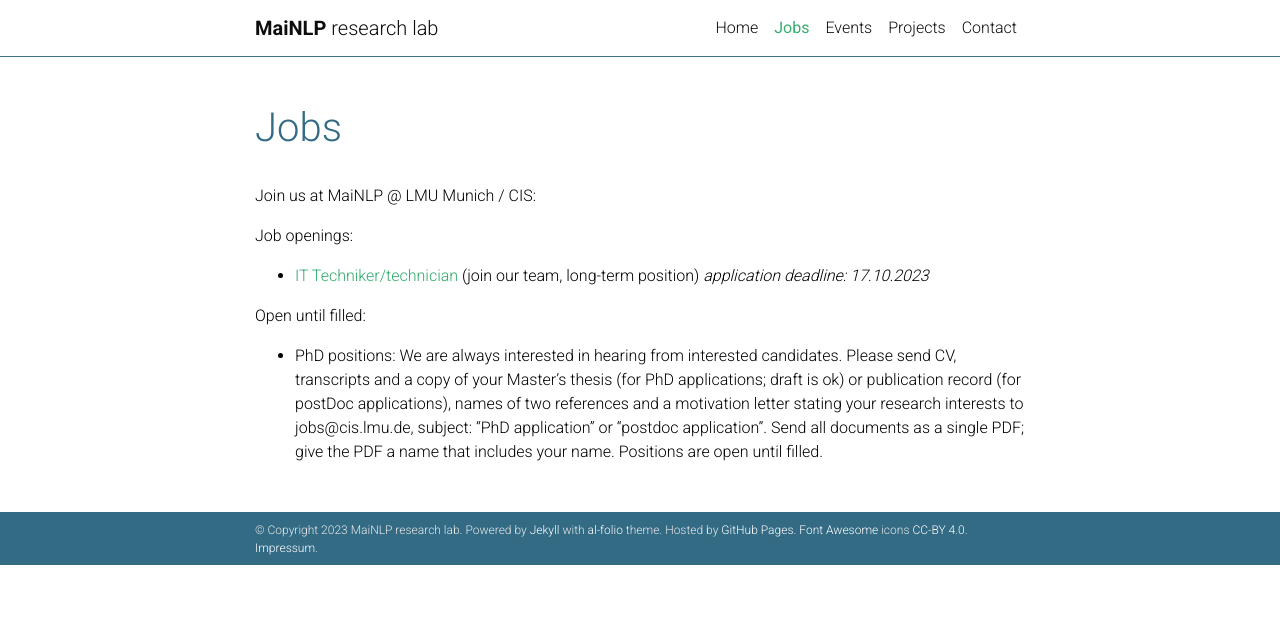
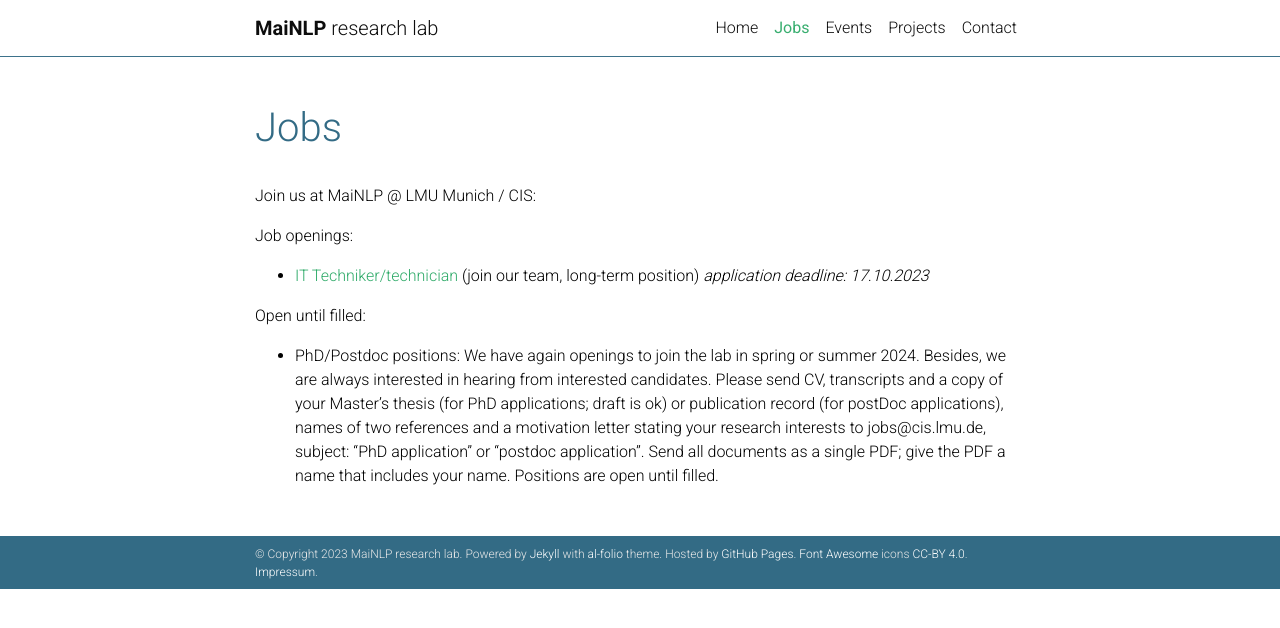
Before and after one commit to mainlp/mainlp.github.io, a Jekyll site: the page built from _pages/jobs.md, in a window 1280 px wide. Shown: the top 628 px of the page. Built offline with Jekyll 4.4.1, drawn with Linux system fonts in a browser that asks for light colours; comment, search, counter and statistics services are not loaded; a style sheet for code colours, icons or effects is not loaded.

Commit message:
Update jobs.md
job page update

```diff
--- a/_pages/jobs.md
+++ b/_pages/jobs.md
@@ -15,4 +15,4 @@ Job openings:
 
 Open until filled:
 
-- PhD positions: We are always interested in hearing from interested candidates. Please send CV, transcripts and a copy of your Master's thesis (for PhD applications; draft is ok) or publication record (for postDoc applications), names of two references and a motivation letter stating your research interests to jobs@cis.lmu.de, subject: "PhD application" or "postdoc application". Send all documents as a single PDF; give the PDF a name that includes your name. Positions are open until filled.
+- PhD/Postdoc positions: We have again openings to join the lab in spring or summer 2024. Besides, we are always interested in hearing from interested candidates. Please send CV, transcripts and a copy of your Master's thesis (for PhD applications; draft is ok) or publication record (for postDoc applications), names of two references and a motivation letter stating your research interests to jobs@cis.lmu.de, subject: "PhD application" or "postdoc application". Send all documents as a single PDF; give the PDF a name that includes your name. Positions are open until filled.
```
